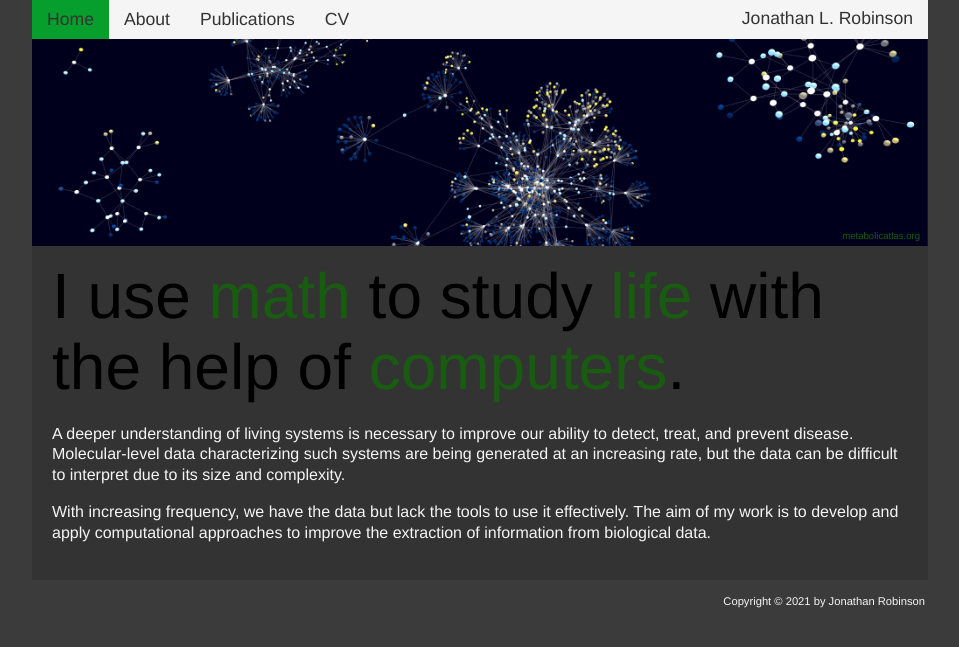
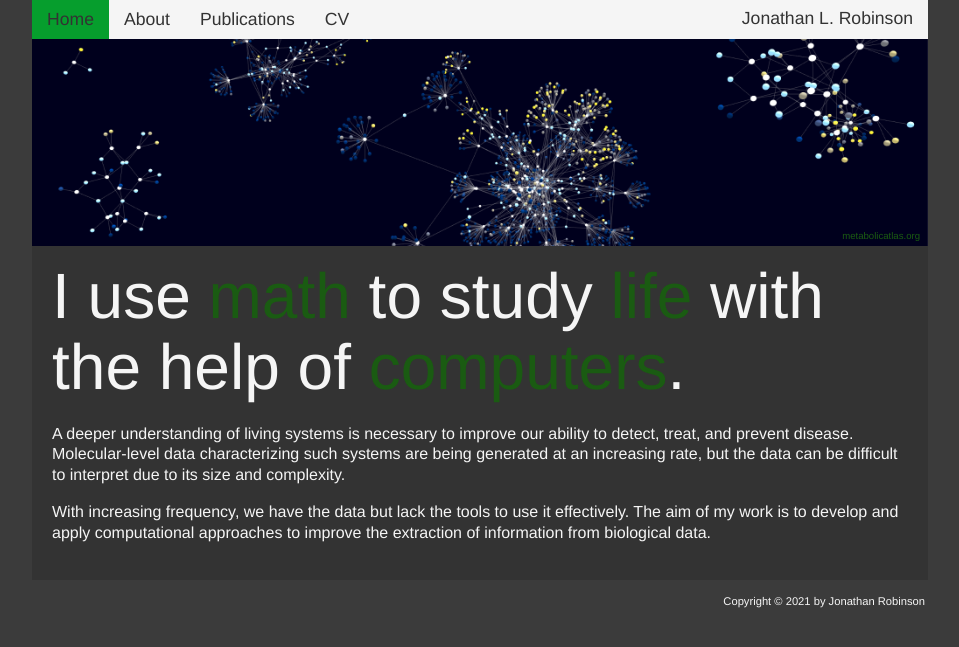
Before and after one commit to JonathanRob/JonathanRob.github.io, a Jekyll site: the page built from index.html, in a window 1280 px wide. Shown: the top 647 px of the page, without its empty margins (160-1119 px from the left). Built offline with Jekyll 4.4.1, drawn with Linux system fonts in a browser that asks for light colours.

Commit message:
fix: replace hard-coded font color with css variable

```diff
--- a/index.html
+++ b/index.html
@@ -10,7 +10,7 @@ title: Home
 
 <div class='padded-content' style='margin-top: -30px'>
 
-	<h1 style='color: black;'><span style='font-size: 2em'>I use <span style='color: var(--theme-color-3);'>math</span> to study <span style='color: var(--theme-color-3);'>life</span> with the help of <span style='color: var(--theme-color-3);'>computers</span>.</span></h1>
+	<h1 style='color: var(--theme-color-99);'><span style='font-size: 2em'>I use <span style='color: var(--theme-color-3);'>math</span> to study <span style='color: var(--theme-color-3);'>life</span> with the help of <span style='color: var(--theme-color-3);'>computers</span>.</span></h1>
 
 	<p>A deeper understanding of living systems is necessary to improve our ability to detect, treat, and prevent disease. Molecular-level data characterizing such systems are being generated at an increasing rate, but the data can be difficult to interpret due to its size and complexity.</p>
 
```
